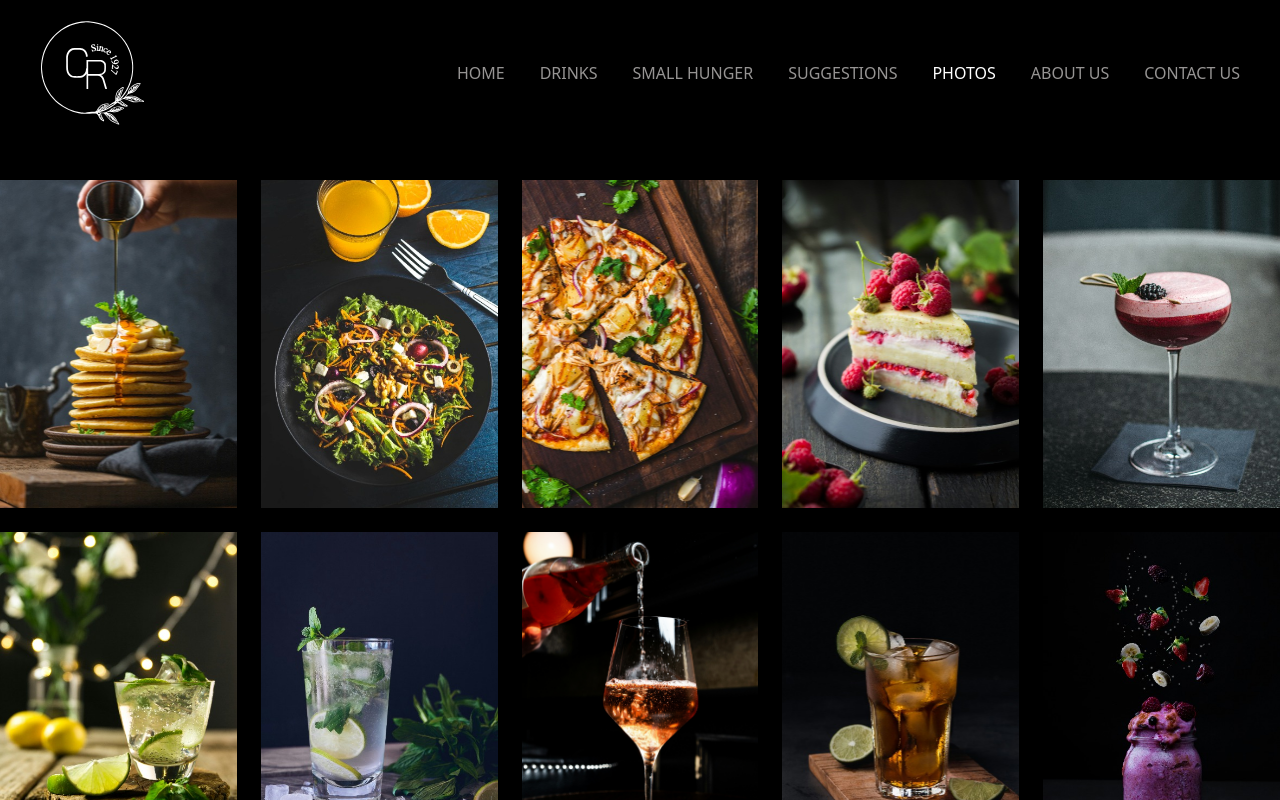
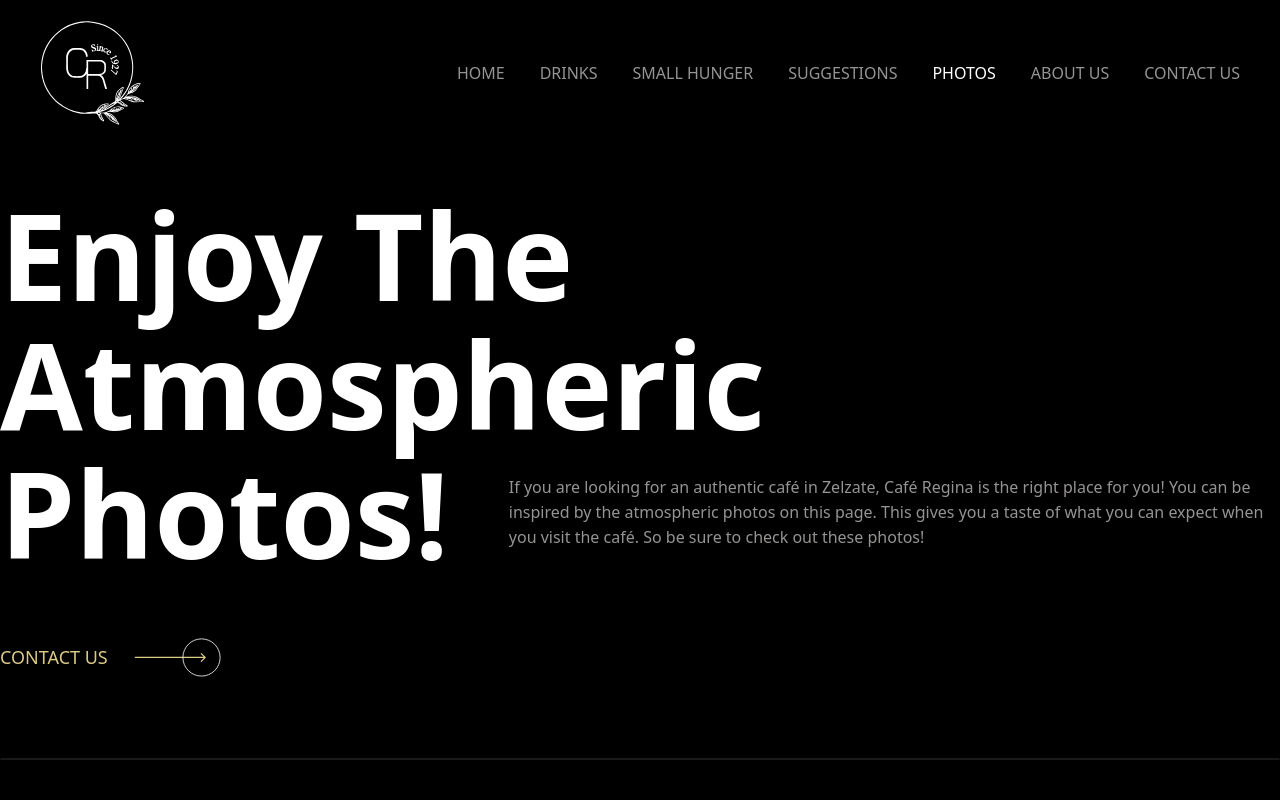
Before and after one commit to briandang59/restaurent-landing-page, a Next.js app: page /photos in a window 1280 px wide. Shown: the top 800 px of the page. Built offline with nearby package versions, Linux system fonts and the light colour scheme.

Commit message:
feat: create ui for child header page

```diff
--- a/app/photos/page.tsx
+++ b/app/photos/page.tsx
@@ -1,5 +1,6 @@
 import { images } from "@/assets/images";
 import ButtonNavigator from "@/components/ButtonNavigator";
+import ChildHeaderPage from "@/components/ChildHeaderPage";
 import Divider from "@/components/Divider";
 import SubcribeSection from "@/components/Subcribe";
 import Image from "next/image";
@@ -19,6 +20,12 @@ function Photos() {
   ];
   return (
     <div className="pt-[110px] bg-black">
+      <ChildHeaderPage
+        label1="Enjoy The Atmospheric"
+        label2="Photos!"
+        description="If you are looking for an authentic café in Zelzate, Café Regina is the right place for you! You can be inspired by the atmospheric photos on this page. This gives you a taste of what you can expect when you visit the café. So be sure to check out these photos! "
+      />
+      <Divider type="without-logo" />
       <div className="container mx-auto py-[70px] grid grid-cols-5 gap-[24px]">
         {imagesGl.map((img, index) => (
           <Image
--- /dev/null
+++ b/components/ChildHeaderPage.tsx
@@ -0,0 +1,31 @@
+import ButtonNavigator from "./ButtonNavigator";
+
+interface ChildHeaderPageProps {
+  label1: string;
+  label2: string;
+  description: string;
+}
+function ChildHeaderPage({
+  label1,
+  label2,
+  description,
+}: ChildHeaderPageProps) {
+  return (
+    <div className="py-[80px] container mx-auto">
+      <h2 className="text-white font-semibold text-[120px] leading-[129px]">
+        {label1}
+      </h2>
+      <div className="flex items-center gap-[60px] mb-[60px]">
+        <h2 className="text-white font-semibold text-[120px] leading-[129px] text-nowrap">
+          {label2}
+        </h2>
+        <p className="font-normal text-[16px] leading-[25px] text-[#969493]">
+          {description}
+        </p>
+      </div>
+      <ButtonNavigator label="Contact us" />
+    </div>
+  );
+}
+
+export default ChildHeaderPage;
```
